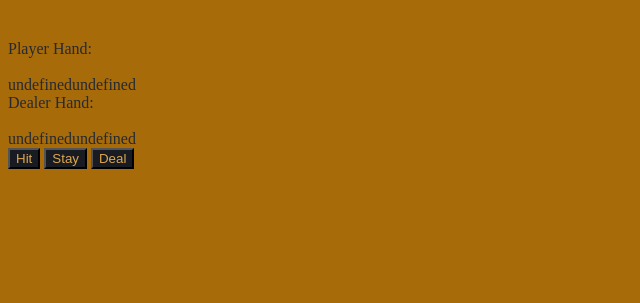
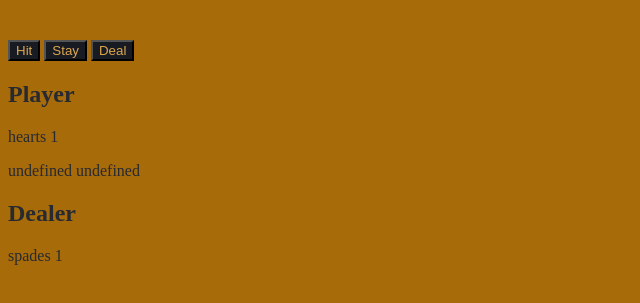
Before and after one commit to AlshainSC/BlackJackJS, a website: page index.html in a window 1280 px wide. Both pictures are taken after a click on the button "New Game". Shown: the part 61-364 px from the top of the page, without its empty margins (0-640 px from the left). Drawn offline with nearby package versions, Linux system fonts and the light colour scheme.

Commit message:
Fixed small initial deal() issue

```diff
--- a/index.html
+++ b/index.html
@@ -27,11 +27,16 @@
             <button class="disabled" id = "stay">Stay</button>
             <button class="disabled" id = "deal">Deal</button>
 
-            <div id="playerHand" class="hand">
+            <div id="playerHand">
+                <h2>Player</h2>
+                <div id="playerCards"></div>
+                <div id="playerScore"></div>
+            </div>
 
-            </div>
-            <div id="dealerHand" class="hand">
-
+            <div id="dealerHand">
+                <h2>Dealer</h2>
+                <div id="dealerCards"></div>
+                <div id="dealerScore"></div>
             </div>
 
         </div>
--- a/main.js
+++ b/main.js
@@ -227,17 +227,31 @@ let dealt = false;
 
     //deal cards
     function deal() {
-        if (playerHand.length < 2) {
+        let totalCards = 0;
+        if (playerHand.length < 2 && totalCards < 4) {
             let card = deck.pop();
             playerHand.push(card);
+            totalCards++;
         }
-        if (dealerHand.length < 2) {
+        if (dealerHand.length < 2 && totalCards < 4) {
             let card = deck.pop();
             dealerHand.push(card);
+            totalCards++;
         };
-        $(".gameBoard").append("<div class='playerHand' id='playerHand'>Player Hand: <br><br></div>" + playerHand.suit + playerHand.value + "<br>");
-        $(".gameBoard").append("<div class='dealerHand' id='dealerHand'>Dealer Hand: <br><br></div>" + dealerHand.suit + dealerHand.value + "<br>");
-        console.log(playerHand, dealerHand);
+        let pH = $('<p>')
+        let dH = $('<p>')
+        console.log(playerHand, dealerHand)
+        console.log(deck)
+        pH.html(playerHand[0].suit + " " + playerHand[0].value);
+        //pH.html(playerHand[1].suit + " " + playerHand[1].value);
+        dH.html(dealerHand[0].suit + " " + dealerHand[0].value);
+        //dH.html(dealerHand[1].suit + " " + dealerHand[1].value);
+        $("#playerCards").append(pH);
+        $("#dealerCards").append(dH);
+        dealt = true;
+        if (dealt === true) {
+            game();
+        }
     };
 
     //hit
```
